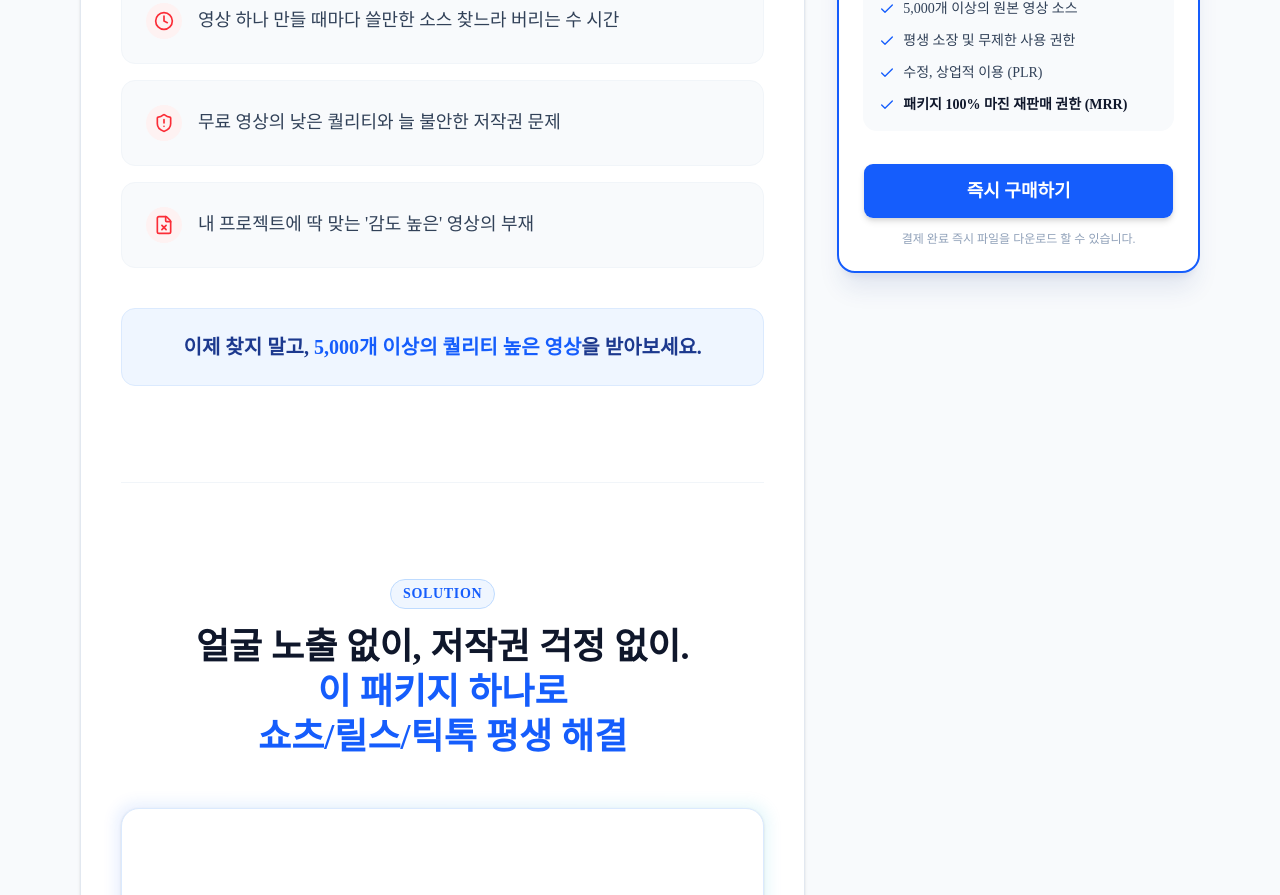
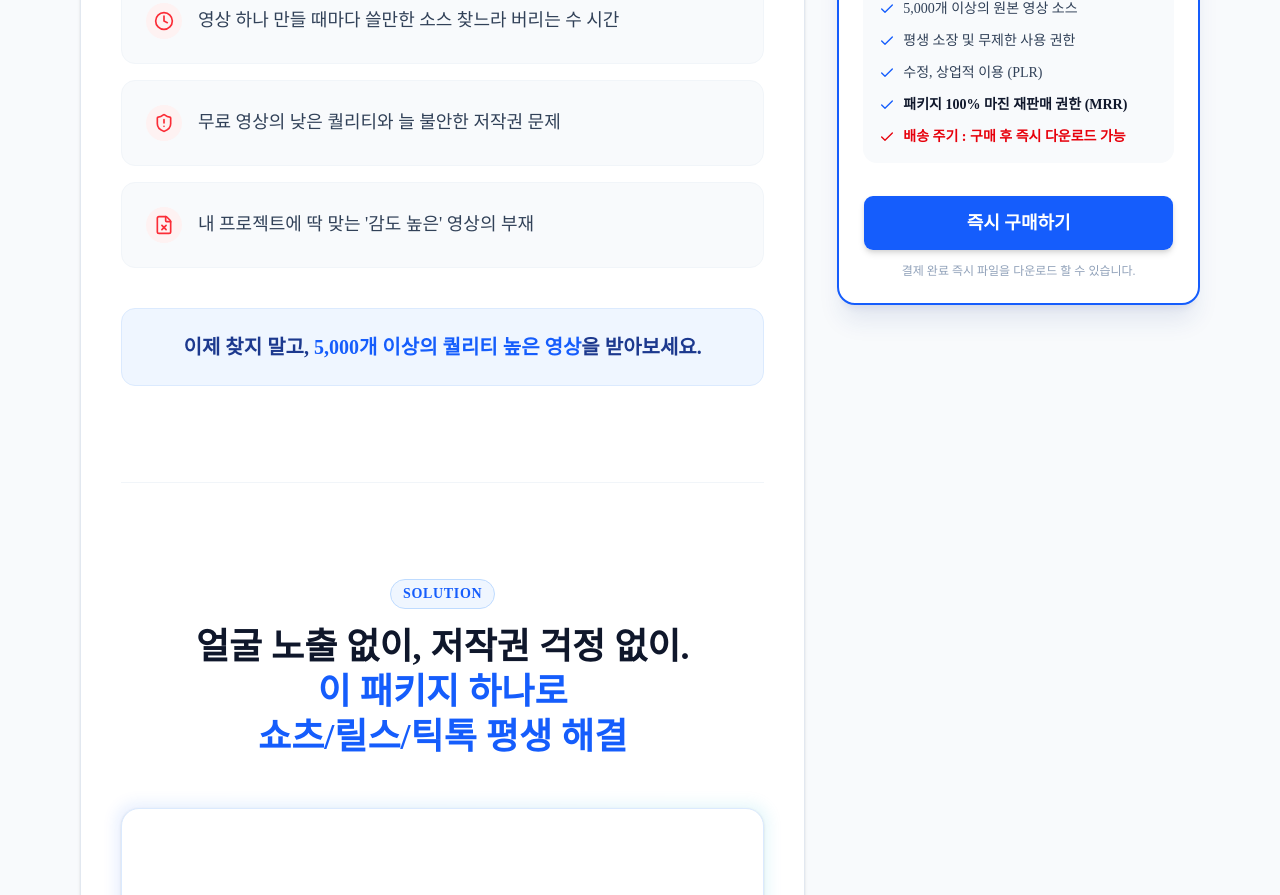
Before and after one commit to coderjihoon/reels-package-01, a Next.js app: page / in a window 1280 px wide. Shown: the part 1200-2095 px from the top of the page. Built offline with nearby package versions, Linux system fonts and the light colour scheme; no server answers; grey boxes are pictures that could not be loaded.

Commit message:
Update delivery timing copy

```diff
--- a/src/app/page.tsx
+++ b/src/app/page.tsx
@@ -624,6 +624,7 @@ export default function LandingPage() {
               <li className="flex gap-2 items-start"><Check className="w-4 h-4 text-blue-600 shrink-0 mt-0.5" /> 평생 소장 및 무제한 사용 권한</li>
               <li className="flex gap-2 items-start"><Check className="w-4 h-4 text-blue-600 shrink-0 mt-0.5" /> 수정, 상업적 이용 (PLR)</li>
               <li className="flex gap-2 items-start font-bold text-slate-900"><Check className="w-4 h-4 text-blue-600 shrink-0 mt-0.5" /> 패키지 100% 마진 재판매 권한 (MRR)</li>
+              <li className="flex gap-2 items-start font-bold text-red-600"><Check className="w-4 h-4 text-red-600 shrink-0 mt-0.5" /> 배송 주기 : 구매 후 즉시 다운로드 가능</li>
             </ul>
 
             <Button
```
